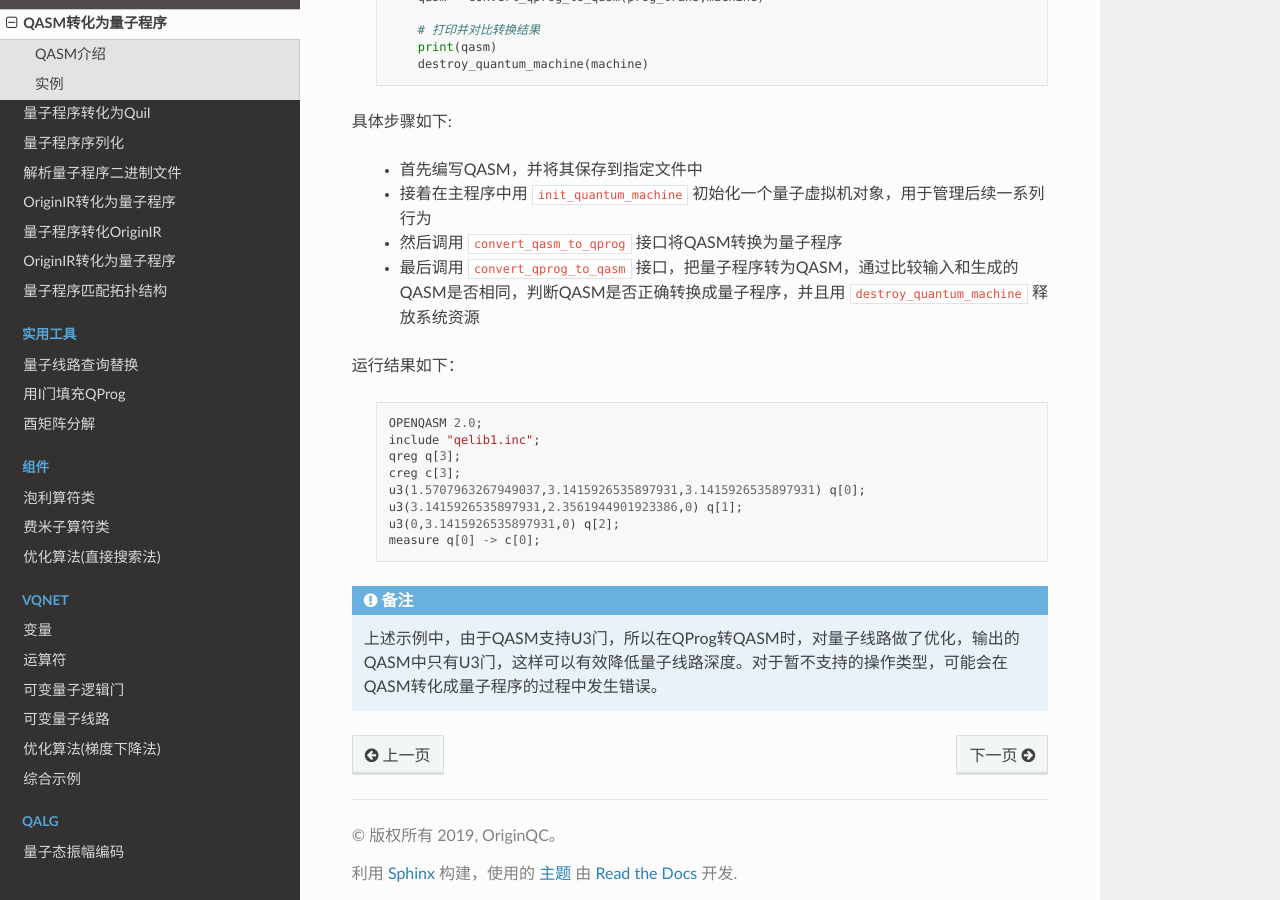
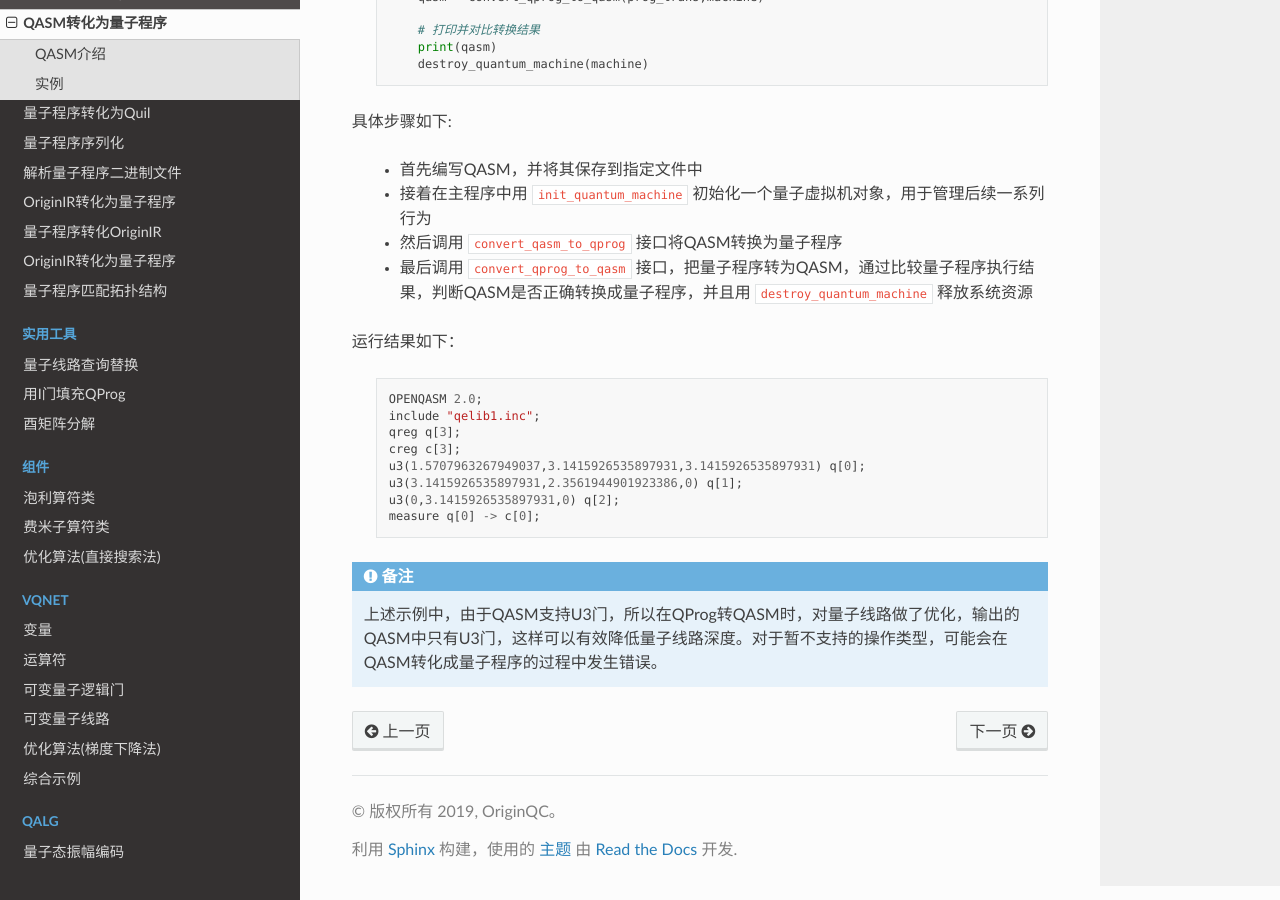
Before and after one commit to OriginQ/pyQPanda-Toturial, a Sphinx documentation site: the page built from source/QASMToQProg.rst, in a window 1280 px wide and 900 px high, scrolled down 1046 px. Built offline with Sphinx 7.4.7 and the Read the Docs theme 2.0.0, drawn with Linux system fonts in a browser that asks for light colours; pages that are not in the unit, such as notebooks, are missing from menus.

Commit message:
Update QASMToQProg.rst

```diff
--- a/source/QASMToQProg.rst
+++ b/source/QASMToQProg.rst
@@ -60,7 +60,7 @@
 
  - 然后调用 ``convert_qasm_to_qprog`` 接口将QASM转换为量子程序
 
- - 最后调用 ``convert_qprog_to_qasm`` 接口，把量子程序转为QASM，通过比较输入和生成的QASM是否相同，判断QASM是否正确转换成量子程序，并且用 ``destroy_quantum_machine`` 释放系统资源
+ - 最后调用 ``convert_qprog_to_qasm`` 接口，把量子程序转为QASM，通过比较量子程序执行结果，判断QASM是否正确转换成量子程序，并且用 ``destroy_quantum_machine`` 释放系统资源
 
 运行结果如下：
 
```
